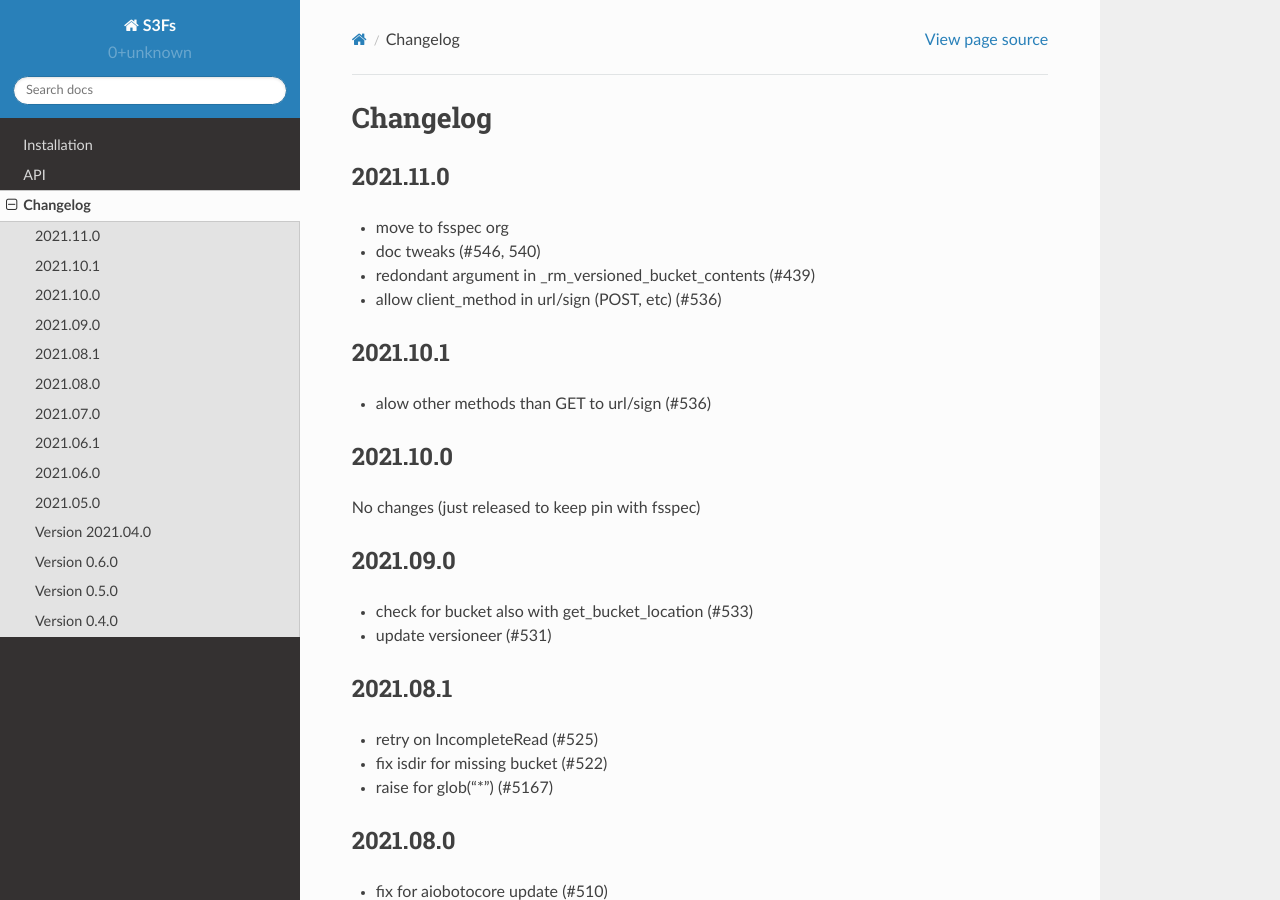
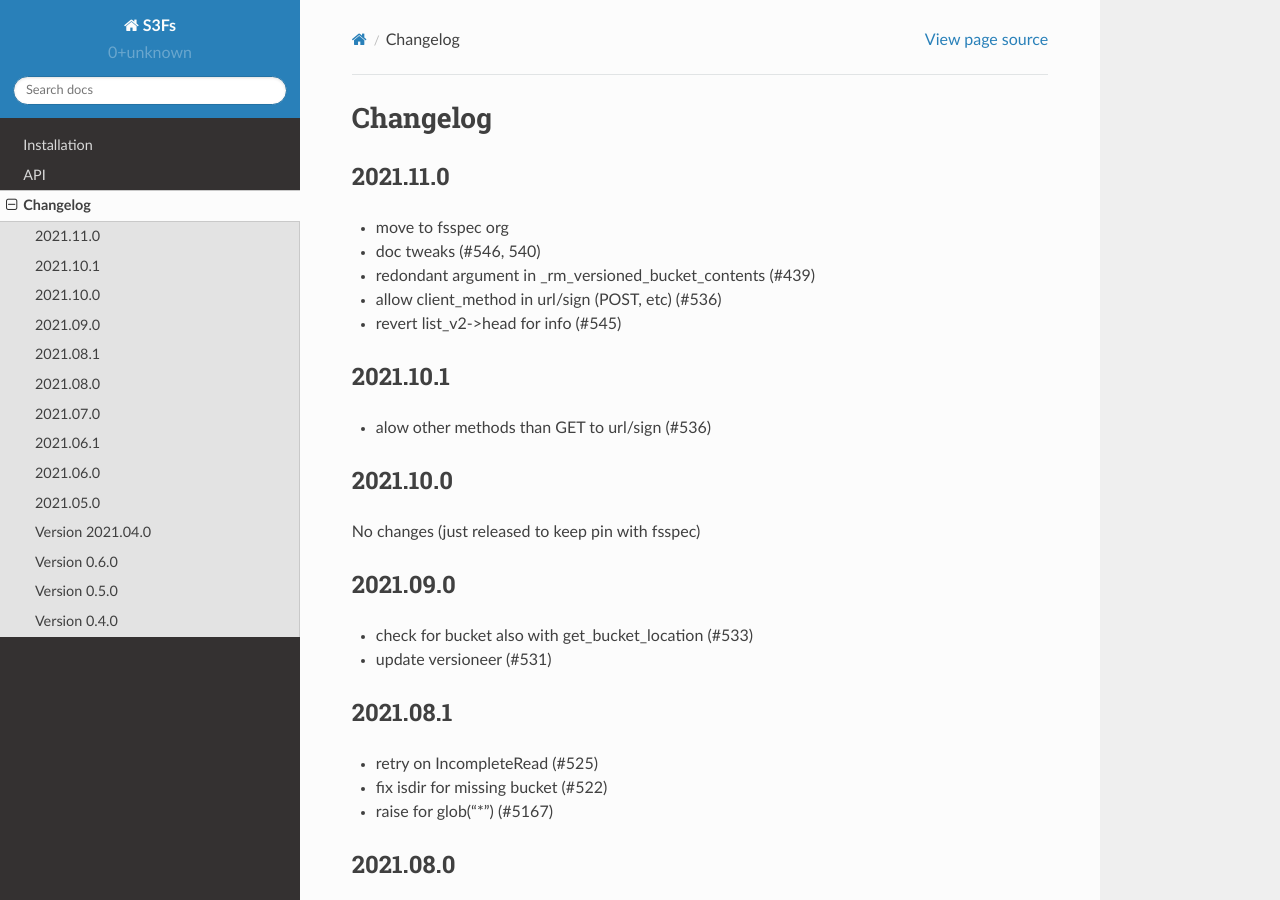
Before and after one commit to zarr-developers/s3fs, a Sphinx documentation site: the page built from docs/source/changelog.rst, in a window 1280 px wide and 900 px high. Built offline with Sphinx 7.4.7 and the Read the Docs theme 2.0.0, drawn with Linux system fonts in a browser that asks for light colours.

Commit message:
exrta PR just gets in

```diff
--- a/docs/source/changelog.rst
+++ b/docs/source/changelog.rst
@@ -8,6 +8,7 @@ Changelog
 - doc tweaks (#546, 540)
 - redondant argument in _rm_versioned_bucket_contents (#439)
 - allow client_method in url/sign (POST, etc) (#536)
+- revert list_v2->head for info (#545)
 
 2021.10.1
 ---------
```
